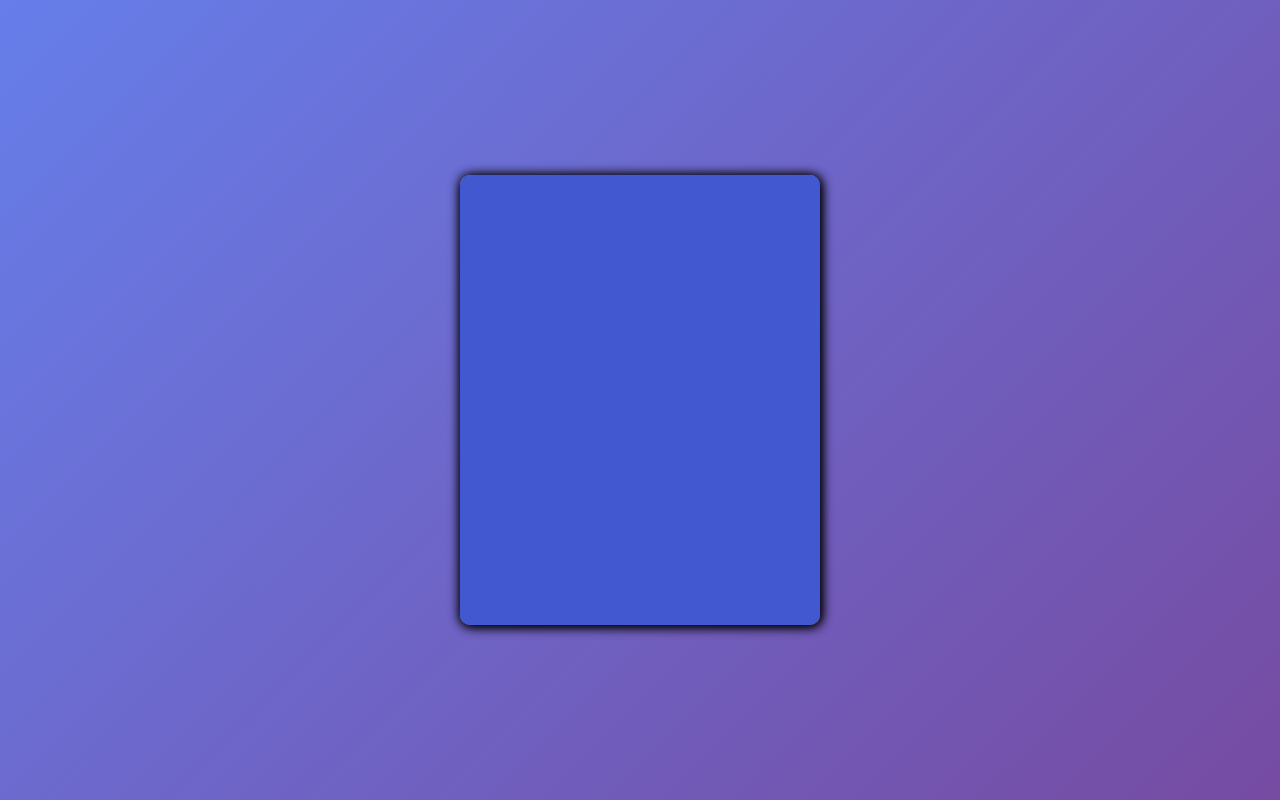
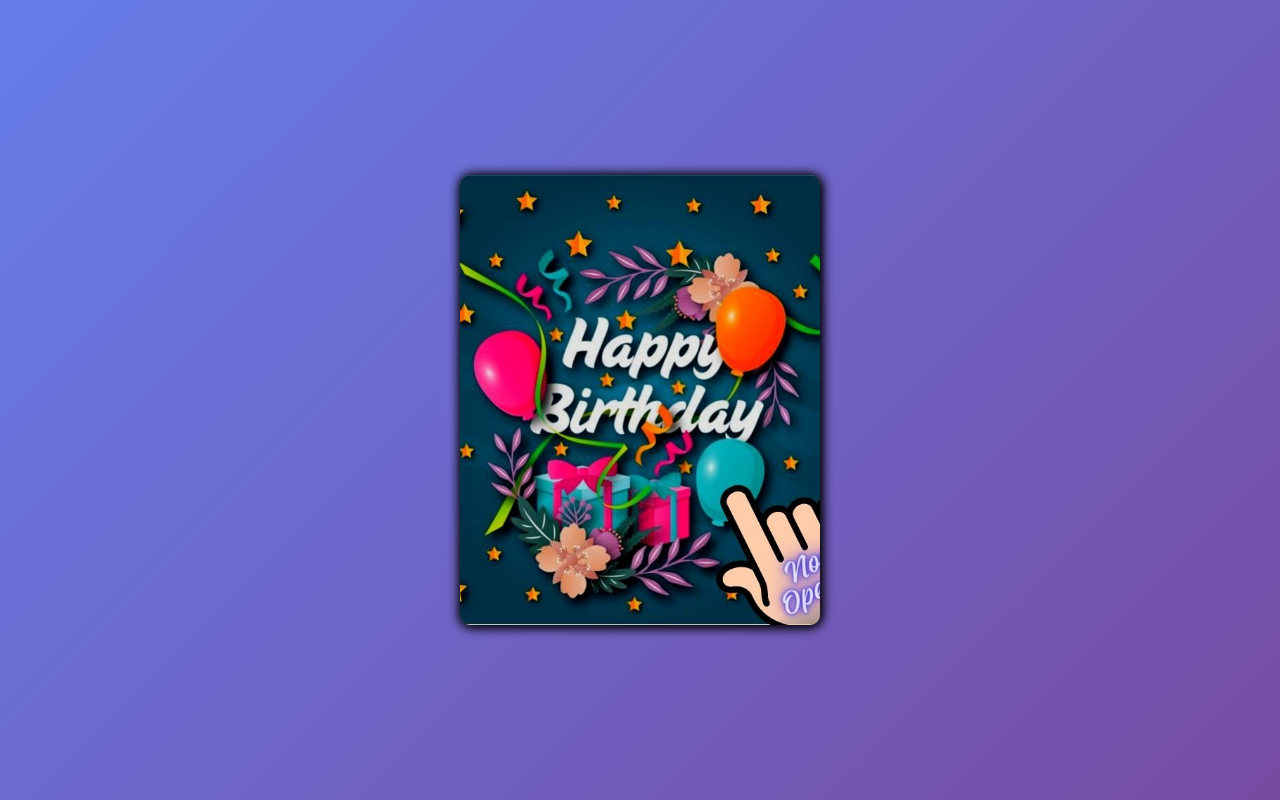
Before and after one commit to abdulraheem48/gift_card, a plain HTML site: page index.html in a window 1280 px wide. Drawn offline with Linux system fonts and the light colour scheme.

Commit message:
Update index.html

```diff
--- a/index.html
+++ b/index.html
@@ -38,7 +38,7 @@
         position: absolute;
         background-color: lightgray;
         background-color: #4158d0;
-        background-image: url('aaa.jpg'); /* Replace with actual image URL */
+        background-image: url('Tap.jpg'); /* Replace with actual image URL */
         background-size: cover;
         background-position: center;
         width: 100%;
```
